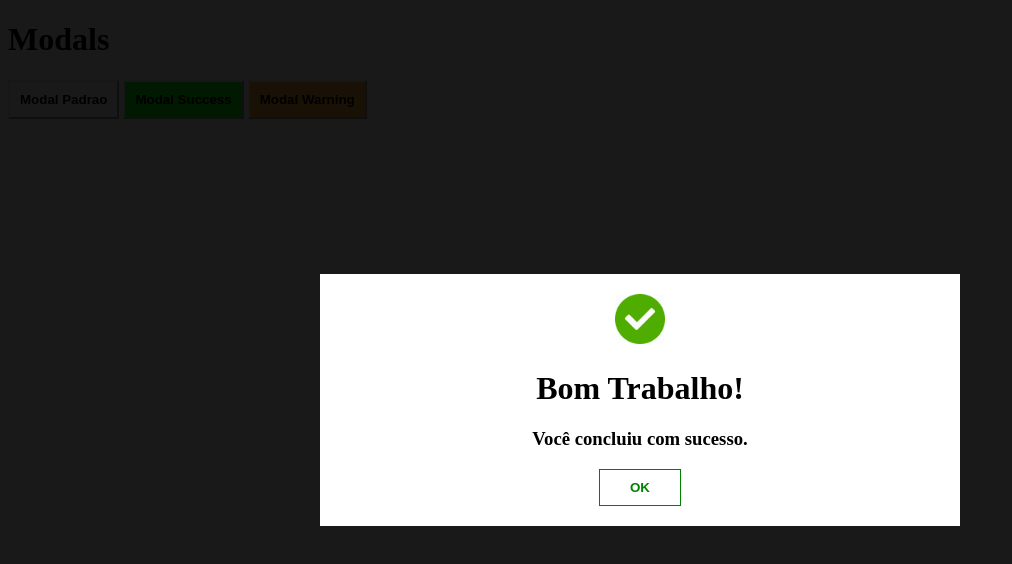
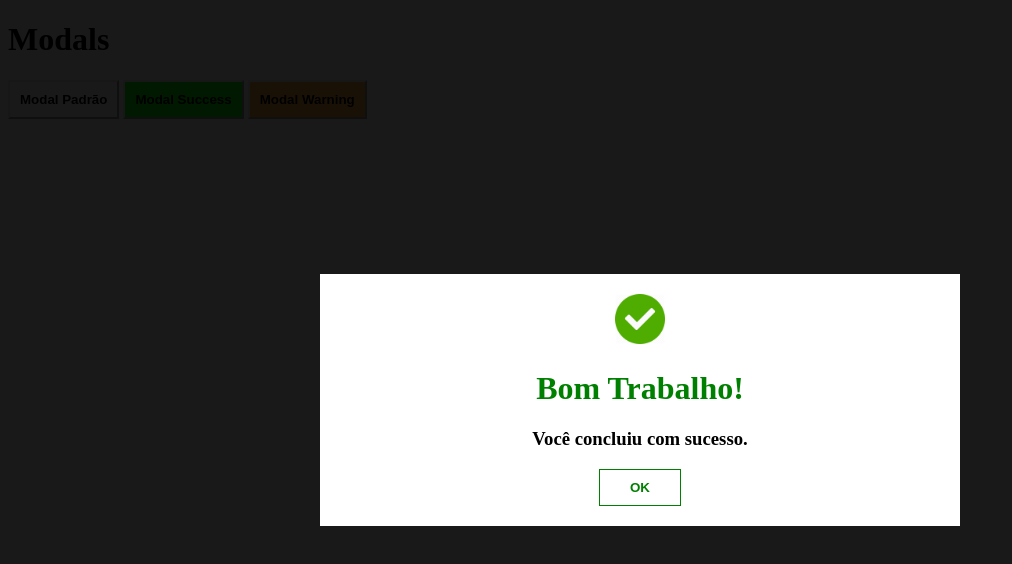
Before and after one commit to MrRosario/modalsCustomizado, a website: page index.html in a window 1280 px wide. Both pictures are taken after a click on the button "Modal Success". Shown: the whole page, without its empty margins (0-1012 px from the left). Drawn offline with nearby package versions, Linux system fonts and the light colour scheme.

Commit message:
ajustes nos modals

```diff
--- a/index.html
+++ b/index.html
@@ -89,7 +89,7 @@
 <body>
     <h1>Modals</h1>
 
-    <button class="btn Cobz-ModalRegular" style="background: #ffffff"> Modal Padrao</button>
+    <button class="btn Cobz-ModalRegular" style="background: #ffffff"> Modal Padrão</button>
     <button class="btn Cobz-ModalSucess"  style="background: #00ff00">  Modal Success</button>
     <button class="btn Cobz-ModalWarning" style="background: #ffae42"> Modal Warning</button>
 
@@ -98,11 +98,11 @@
 
     <script>
         CobzModal.default(
-            header = "Titulo modal padrao..........",
+            header = "Titulo modal padrao!",
             close = true,
             action = true,
             theme = "purple",
-            content = "Conteudo do meu modal global, esta aqui...................."
+            content = "Conteudo do meu modal padrao passa aqui"
         );
         CobzModal.success(
             header = "Bom Trabalho!",
--- a/script.js
+++ b/script.js
@@ -1,6 +1,3 @@
-$(document).ready(function() {
-
-});
 
 let CobzModal = {
 
@@ -44,6 +41,10 @@ let CobzModal = {
                     e.preventDefault();
                     $('.modal-container').css("display", "none");
                 });
+                $(".btn_confirmar").click(function(e){
+                    e.preventDefault();
+                    $('.modal-container').css("display", "none");
+                });
                 $(".modal-container").click(function (e) {
                     if(e.target.className == "modal-container"){
                         $('.modal-container').css("display", "none");
@@ -51,7 +52,6 @@ let CobzModal = {
                 });
             },
             characteristics: function(){
-
                 $('.modal__titulo').html(header);
                 $('.conteudo_body').html(content);
 
@@ -117,9 +117,9 @@ let CobzModal = {
                 $('.modalSuccess__titulo').html(header);
                 $('.modalSuccess_body').html(content);
 
-                $(".modalSuccess__header, .modalSuccess, .btnSuccess")
+                $(".btnSuccess")
                     .css({ "border-color": theme });
-                $(".btnSuccess").css({ "color": theme });
+                $(".btnSuccess, .modalSuccess__titulo").css({ "color": theme });
 
                 action == true ?  $(".btnSuccess").css("display", "initial")
                      : $(".btnSuccess").css("display", "none");
@@ -176,15 +176,15 @@ let CobzModal = {
                 $('.modalWarning__titulo').html(header);
                 $('.modalWarning_body').html(content);
 
-                $(".modalWarning__header, .modalWarning, .btnWarning")
+                $(".btnWarning")
                     .css({ "border-color": theme });
-                $(".btnWarning").css({ "color": theme });
+                $(".btnWarning, .modalWarning__titulo").css({ "color": theme });
 
                 action == true ?  $(".btnWarning").css("display", "initial")
                      : $(".btnWarning").css("display", "none");
             }
         }
         modal.init();
-    },
+    }
 
 }
```
